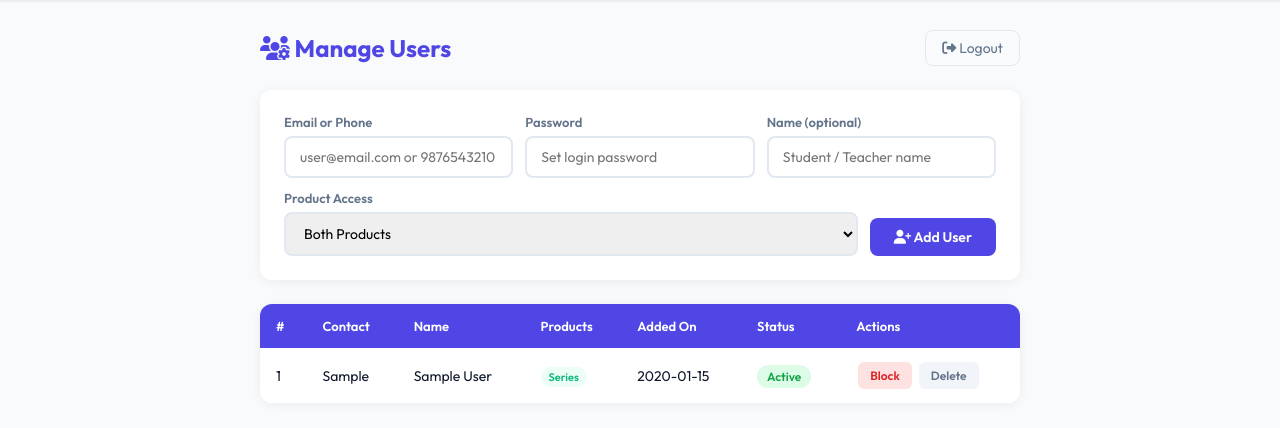
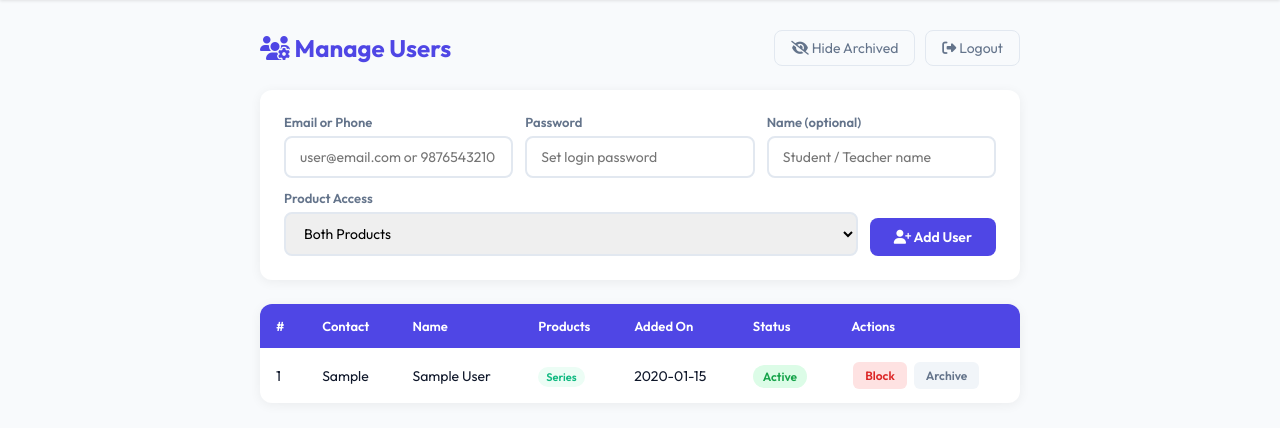
Before and after one commit to shubham-cfd01/test_generator, a Flask app: page /admin/panel?archived=1 in a window 1280 px wide. Shown: the part 62-490 px from the top of the page. Run offline with Flask 3, Linux system fonts and the light colour scheme; the visitor is signed in with stand-in values (Sample User, id 1); tables that the repository leaves empty hold one stand-in row (values such as "Sample post").

Commit message:
Never delete users from DB - archive instead of permanent delete
Made-with: Cursor

```diff
--- a/app.py
+++ b/app.py
@@ -1905,10 +1905,14 @@ def admin_login():
 @app.route('/admin/panel')
 @admin_required
 def admin_panel():
+    show_archived = request.args.get('archived', '0') == '1'
     conn = get_db()
-    users = conn.execute('SELECT * FROM allowed_users ORDER BY added_on DESC').fetchall()
+    if show_archived:
+        users = conn.execute('SELECT * FROM allowed_users ORDER BY added_on DESC').fetchall()
+    else:
+        users = conn.execute('SELECT * FROM allowed_users WHERE is_active >= 0 ORDER BY added_on DESC').fetchall()
     conn.close()
-    return render_template('admin_panel.html', users=users)
+    return render_template('admin_panel.html', users=users, show_archived=show_archived)
 
 
 @app.route('/admin/add', methods=['POST'])
@@ -1925,6 +1929,8 @@ def admin_add_user():
         conn.execute('INSERT INTO allowed_users (contact, name, password, products) VALUES (?, ?, ?, ?)', (contact, name, password, products))
         conn.commit()
     except sqlite3.IntegrityError:
+        if not products:
+            products = 'both'
         conn.execute('UPDATE allowed_users SET is_active = 1, name = ?, password = ?, products = ? WHERE LOWER(contact) = ?', (name, password, products, contact))
         conn.commit()
     conn.close()
@@ -1955,7 +1961,7 @@ def admin_activate_user(user_id):
 @admin_required
 def admin_delete_user(user_id):
     conn = get_db()
-    conn.execute('DELETE FROM allowed_users WHERE id = ?', (user_id,))
+    conn.execute('UPDATE allowed_users SET is_active = -1 WHERE id = ?', (user_id,))
     conn.commit()
     conn.close()
     return redirect(url_for('admin_panel'))
--- a/templates/admin_panel.html
+++ b/templates/admin_panel.html
@@ -86,7 +86,14 @@
     <div class="admin-container">
         <div class="admin-header">
             <h2><i class="fa-solid fa-users-gear"></i> Manage Users</h2>
-            <a href="{{ url_for('admin_logout') }}"><i class="fa-solid fa-right-from-bracket"></i> Logout</a>
+            <div style="display:flex;gap:10px;">
+                {% if show_archived %}
+                <a href="{{ url_for('admin_panel') }}"><i class="fa-solid fa-eye-slash"></i> Hide Archived</a>
+                {% else %}
+                <a href="{{ url_for('admin_panel', archived='1') }}"><i class="fa-solid fa-box-archive"></i> Show Archived</a>
+                {% endif %}
+                <a href="{{ url_for('admin_logout') }}"><i class="fa-solid fa-right-from-bracket"></i> Logout</a>
+            </div>
         </div>
 
         <form class="add-form" method="POST" action="{{ url_for('admin_add_user') }}">
@@ -145,19 +152,24 @@
                         </td>
                         <td>{{ user['added_on'][:10] if user['added_on'] else '—' }}</td>
                         <td>
-                            {% if user['is_active'] %}
+                            {% if user['is_active'] == 1 %}
                             <span class="badge-active">Active</span>
+                            {% elif user['is_active'] == 0 %}
+                            <span class="badge-inactive">Blocked</span>
                             {% else %}
-                            <span class="badge-inactive">Blocked</span>
+                            <span style="background:#FEF3C7;color:#92400E;padding:3px 8px;border-radius:12px;font-size:11px;font-weight:600;">Archived</span>
                             {% endif %}
                         </td>
                         <td>
-                            {% if user['is_active'] %}
+                            {% if user['is_active'] == -1 %}
+                            <a href="{{ url_for('admin_activate_user', user_id=user['id']) }}" class="action-btn btn-success">Restore</a>
+                            {% elif user['is_active'] == 1 %}
                             <a href="{{ url_for('admin_remove_user', user_id=user['id']) }}" class="action-btn btn-danger">Block</a>
+                            <a href="{{ url_for('admin_delete_user', user_id=user['id']) }}" class="action-btn btn-delete" onclick="return confirm('Archive this user? They will be hidden but data is preserved.')">Archive</a>
                             {% else %}
                             <a href="{{ url_for('admin_activate_user', user_id=user['id']) }}" class="action-btn btn-success">Activate</a>
+                            <a href="{{ url_for('admin_delete_user', user_id=user['id']) }}" class="action-btn btn-delete" onclick="return confirm('Archive this user? They will be hidden but data is preserved.')">Archive</a>
                             {% endif %}
-                            <a href="{{ url_for('admin_delete_user', user_id=user['id']) }}" class="action-btn btn-delete" onclick="return confirm('Permanently delete this user?')">Delete</a>
                         </td>
                     </tr>
                     {% endfor %}
```
